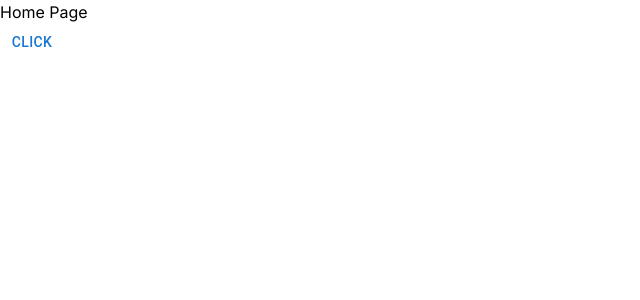
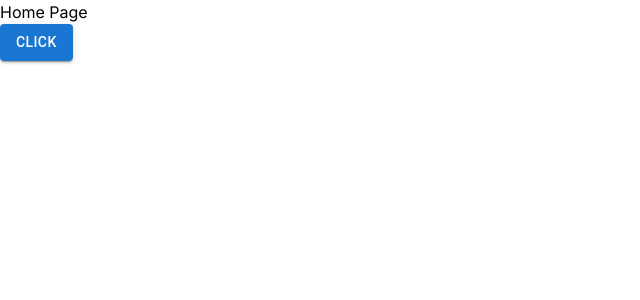
Before and after one commit to suez-halder/lostify-client, a Next.js app: page / in a window 1280 px wide. Shown: the top 300 px of the page, without its empty margins (0-640 px from the left). Built offline with nearby package versions, Linux system fonts and the light colour scheme.

Commit message:
working on theme.ts

```diff
--- /dev/null
+++ b/src/app/login/page.tsx
@@ -0,0 +1,5 @@
+const Login = () => {
+    return <div>Login</div>;
+};
+
+export default Login;
--- a/src/app/page.tsx
+++ b/src/app/page.tsx
@@ -5,7 +5,7 @@ const HomePage = () => {
     return (
         <div>
             <h1>Home Page</h1>
-            <Button>Click</Button>
+            <Button variant="contained">Click</Button>
         </div>
     );
 };
--- /dev/null
+++ b/src/app/register/page.tsx
@@ -0,0 +1,5 @@
+const Register = () => {
+    return <div>Register</div>;
+};
+
+export default Register;
```
Also changed, not shown: src/lib/theme/theme.ts (added), 1 other file (tests, documents, lock files or other folders).
